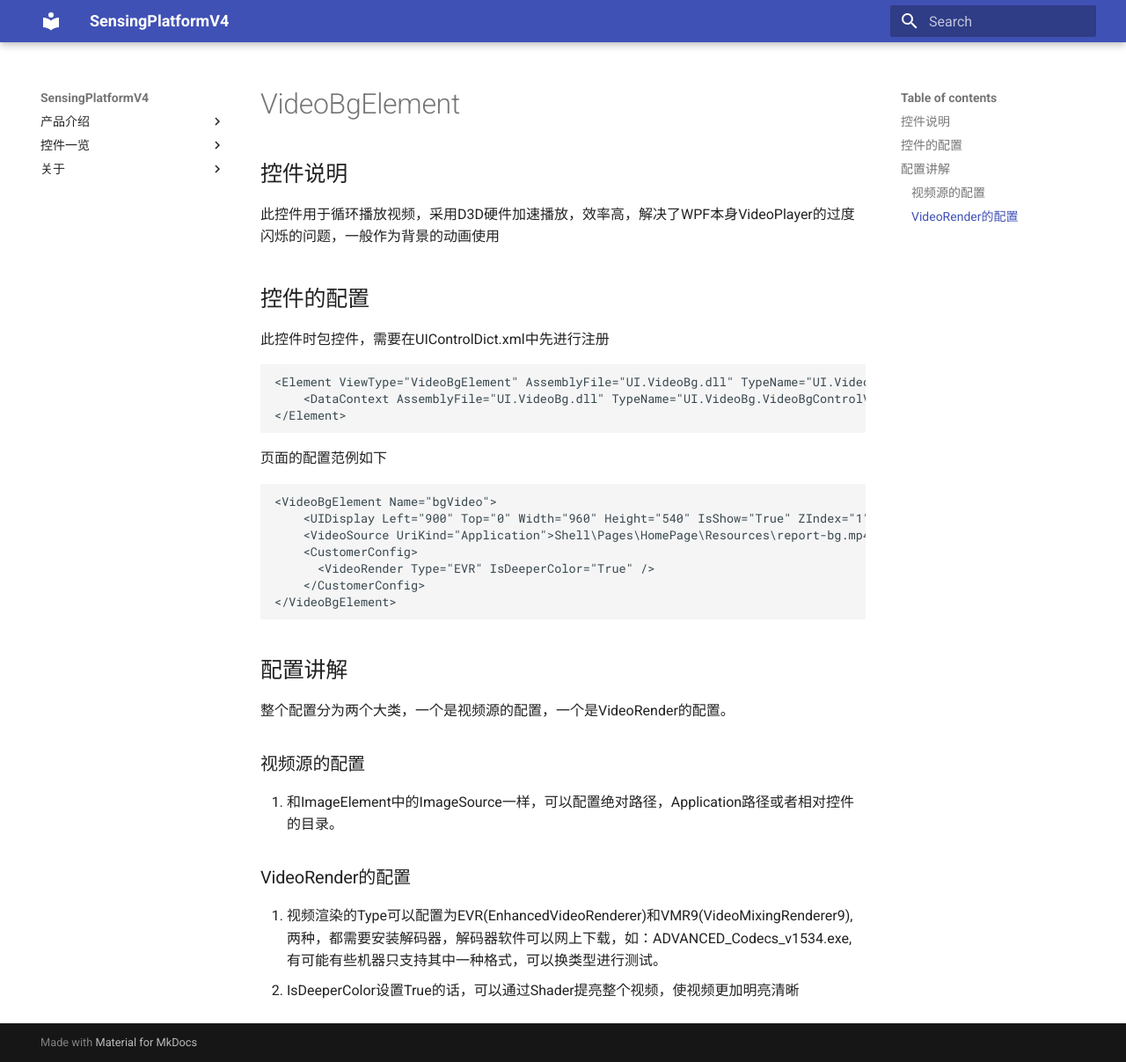
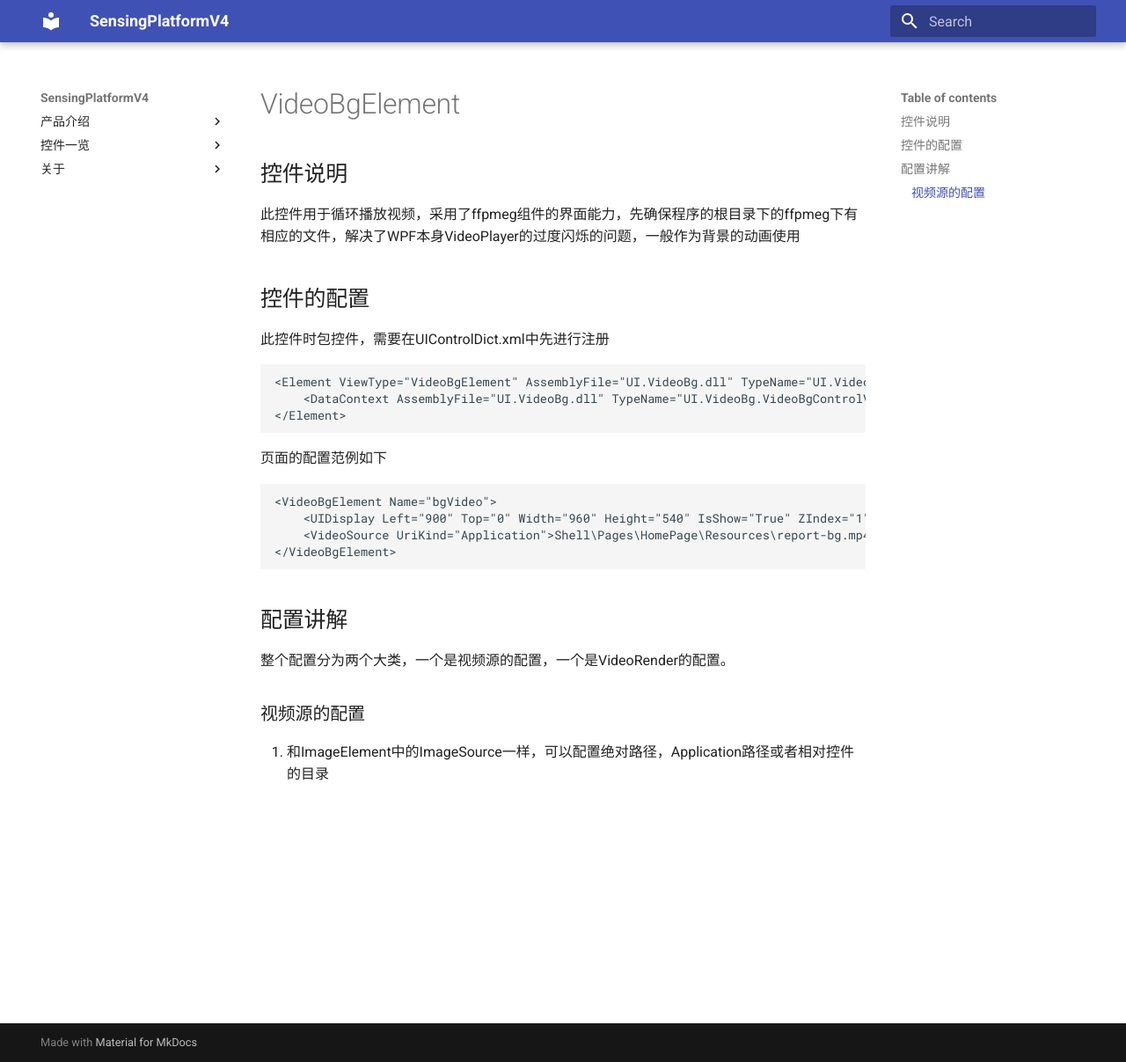
Before and after one commit to troncell/SensingPlatformDocs, an MkDocs documentation site: the page built from docs/控件一览/VideoBgElement.md, in a window 1280 px wide and 1207 px high. Shown: the whole window at 88% size. Built offline with MkDocs 1.6.1 and Material for MkDocs 9.7.7, drawn with Linux system fonts in a browser that asks for light colours.

Commit message:
Update VideoBgElement.md

````diff
--- a/docs/控件一览/VideoBgElement.md
+++ b/docs/控件一览/VideoBgElement.md
@@ -1,7 +1,7 @@
 # VideoBgElement
 
 ## 控件说明
-此控件用于循环播放视频，采用D3D硬件加速播放，效率高，解决了WPF本身VideoPlayer的过度闪烁的问题，一般作为背景的动画使用
+此控件用于循环播放视频，采用了ffpmeg组件的界面能力，先确保程序的根目录下的ffpmeg下有相应的文件，解决了WPF本身VideoPlayer的过度闪烁的问题，一般作为背景的动画使用
 
 ## 控件的配置
 
@@ -17,9 +17,6 @@
 <VideoBgElement Name="bgVideo">
     <UIDisplay Left="900" Top="0" Width="960" Height="540" IsShow="True" ZIndex="1" UsePercent="False" />
     <VideoSource UriKind="Application">Shell\Pages\HomePage\Resources\report-bg.mp4</VideoSource>
-    <CustomerConfig>
-      <VideoRender Type="EVR" IsDeeperColor="True" />
-    </CustomerConfig>
 </VideoBgElement>
 ```
 
@@ -27,7 +24,4 @@
 
 整个配置分为两个大类，一个是视频源的配置，一个是VideoRender的配置。
 ### 视频源的配置
-1.  和ImageElement中的ImageSource一样，可以配置绝对路径，Application路径或者相对控件的目录。
-### VideoRender的配置
-1. 视频渲染的Type可以配置为EVR(EnhancedVideoRenderer)和VMR9(VideoMixingRenderer9),两种，都需要安装解码器，解码器软件可以网上下载，如：ADVANCED_Codecs_v1534.exe, 有可能有些机器只支持其中一种格式，可以换类型进行测试。
-2. IsDeeperColor设置True的话，可以通过Shader提亮整个视频，使视频更加明亮清晰
+1.  和ImageElement中的ImageSource一样，可以配置绝对路径，Application路径或者相对控件的目录
````
